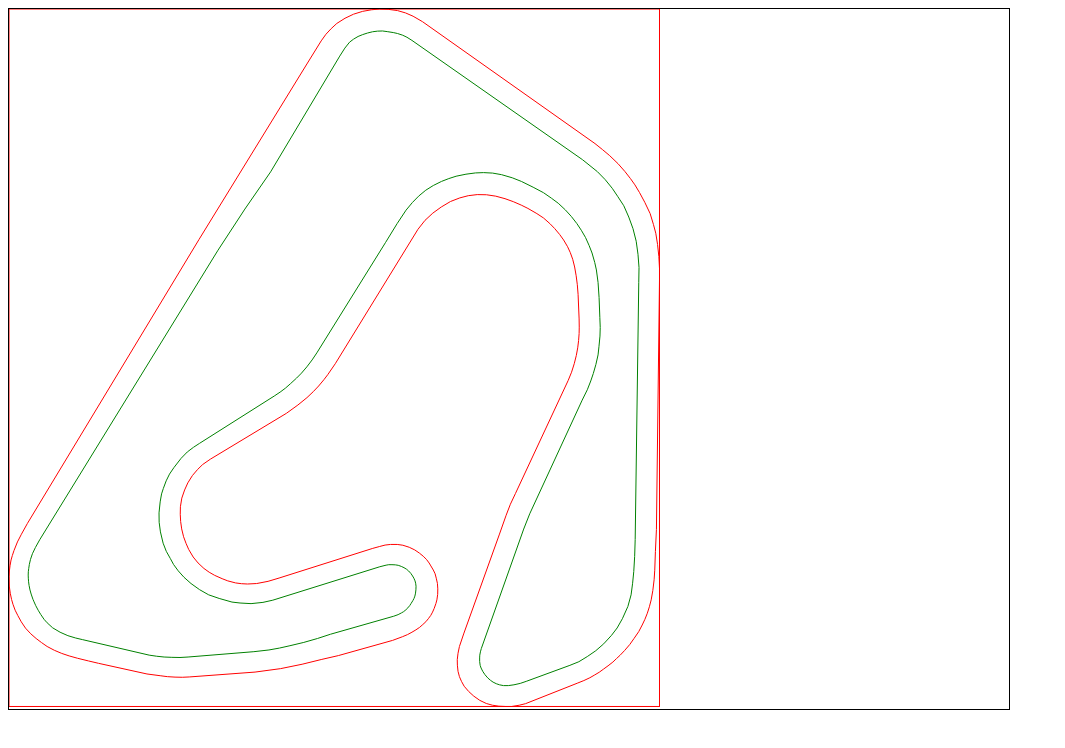
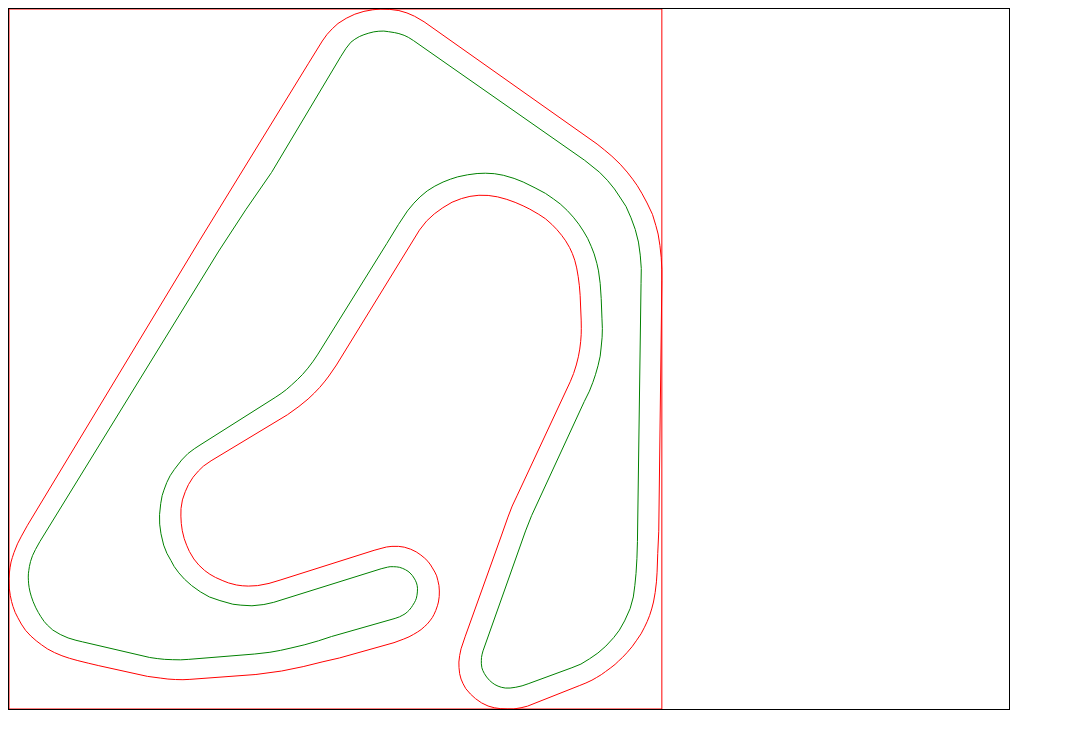
Before and after one commit to patatepartie/red-green, a plain HTML site: page index.html in a window 1280 px wide. Shown: the whole page, without its empty margins (0-1065 px from the left). Drawn offline with Linux system fonts and the light colour scheme.

Commit message:
Let bounding rect compute best scale
Encapsulate all bounding rect related code in a module.

```diff
--- a/index.html
+++ b/index.html
@@ -8,6 +8,7 @@
 		<script type="text/javascript" src="sodegaura_coords_02.js"></script>
 
 		<script>
+			window.BoundingRectangle = (function defineBoundingRectangle() {
 				function boundingRectangle(northWest, southEast) {
 					var origin = northWest,
 						opposite = southEast,
@@ -43,19 +44,24 @@
 						context.strokeRect(origin.x, origin.y, width(), height());
 					};
 
+					BoundingRectangle.prototype.computerBestScale = function(containerArea) {
+						var xScale = containerArea.width / width(),
+							yScale = containerArea.height / height();
+
+						return Math.min(xScale, yScale);
+					};
+
 					BoundingRectangle.prototype.normalize = function(point) {
 						var translatedPoint = {x: point.x - translation.x, y: point.y - translation.y};
 						var scaledPoint = {x: translatedPoint.x * scaling, y: translatedPoint.y * scaling};
-					console.log(point);
-					console.log(translatedPoint);
-					console.log(scaledPoint);
 						return scaledPoint;
 					};
 
 					return new BoundingRectangle();
 				};
 
-			function findBoundingRectangle(cloud) {
+				return {
+					from: function(cloud) {
 						var minX, minY, maxX, maxY;
 
 						minX = Math.min.apply(null, cloud.map(function(point) {
@@ -75,19 +81,22 @@
 						}));
 
 						return boundingRectangle({x: minX, y: minY}, {x: maxX, y: maxY});
+					}
 				};
+			})();
 
 			window.onload = function() {
 				var outside = window.sodegaura_01_coords;
 				var inside = window.sodegaura_02_coords;
 
-				var boundingRectangle = findBoundingRectangle(outside);
+				var boundingRectangle = BoundingRectangle.from(outside);
 
 				var canvas = document.getElementById('grid');
 				var ctx = canvas.getContext('2d');
 
 				boundingRectangle.moveTo({x: 0, y: 0});
-				boundingRectangle.scale(180000);
+				var scale = boundingRectangle.computerBestScale({width: 1000, height: 700});
+				boundingRectangle.scale(scale);
 				boundingRectangle.drawOn(ctx, 'blue');
 
 				var firstOut = boundingRectangle.normalize(outside.shift());
```
Lines whose indentation alone changed are shown as unchanged.
